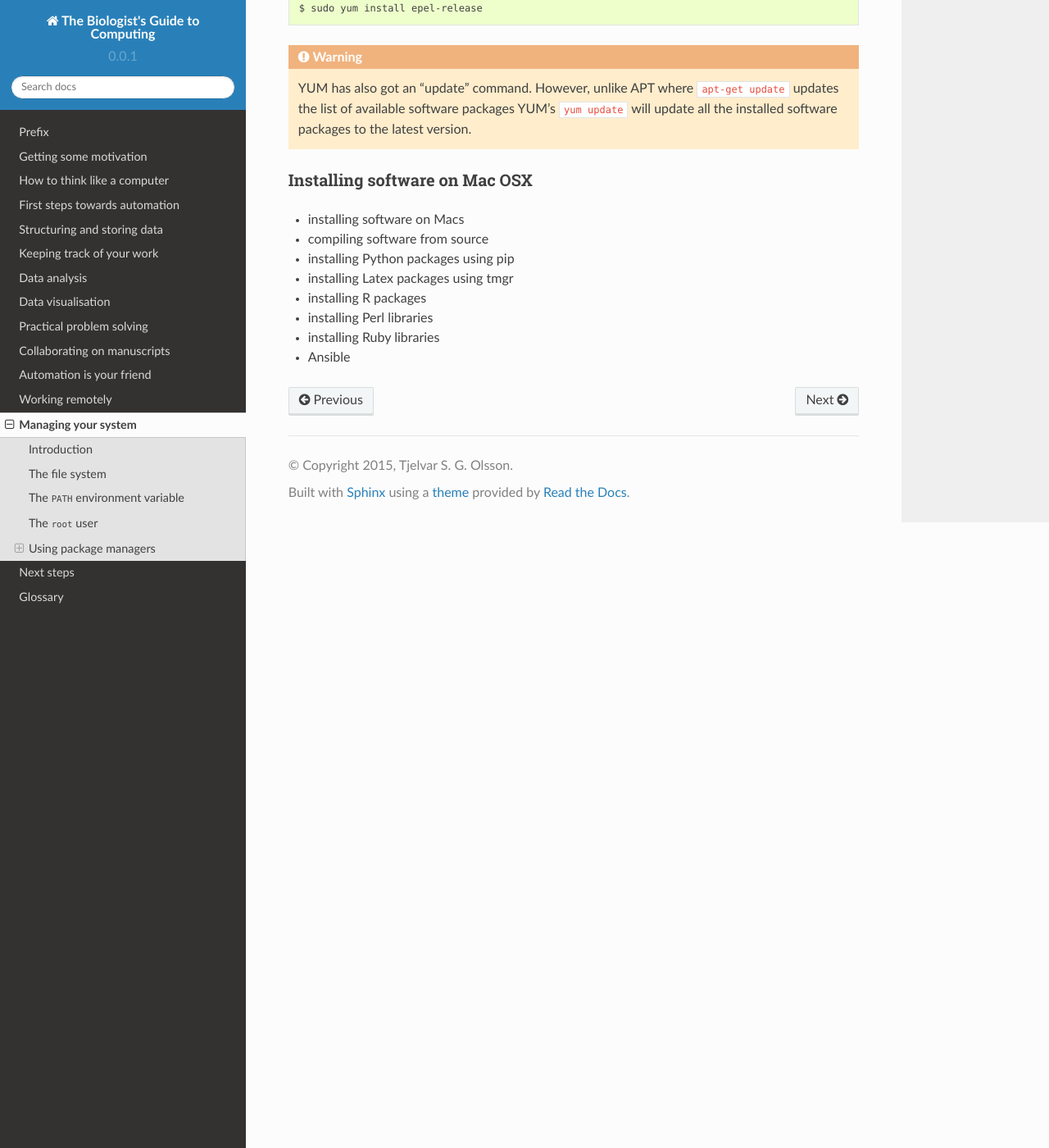
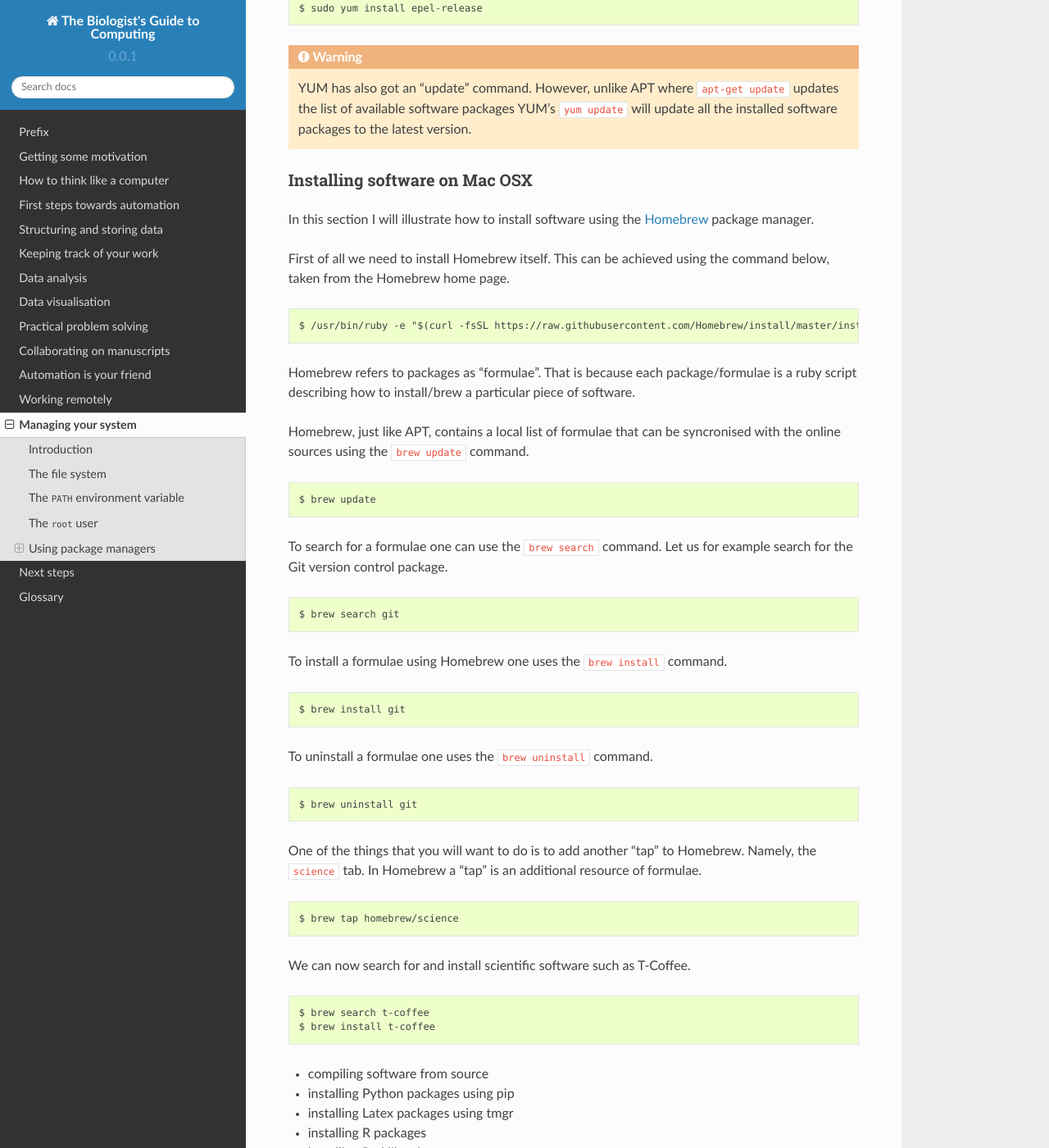
Before and after one commit to tjelvar-olsson/biologists-guide-to-computing, a Sphinx documentation site: the page built from source/managing-your-system.rst, in a window 1280 px wide and 1400 px high, scrolled down 5008 px. Shown: the whole window at 82% size. Built offline with Sphinx 7.4.7 and the Read the Docs theme 2.0.0, drawn with Linux system fonts in a browser that asks for light colours.

Commit message:
Added homebrew section

```diff
--- a/source/managing-your-system.rst
+++ b/source/managing-your-system.rst
@@ -270,7 +270,61 @@ repository. This can be achieved by running the command below.
 Installing software on Mac OSX
 ~~~~~~~~~~~~~~~~~~~~~~~~~~~~~~
 
-- installing software on Macs
+In this section I will illustrate how to install software using the
+`Homebrew <http://brew.sh/>`_ package manager.
+
+First of all we need to install Homebrew itself. This can be achieved using the
+command below, taken from the Homebrew home page.
+
+.. code-block:: none
+
+    $ /usr/bin/ruby -e "$(curl -fsSL https://raw.githubusercontent.com/Homebrew/install/master/install)"
+
+Homebrew refers to packages as "formulae". That is because each
+package/formulae is a ruby script describing how to install/brew a particular
+piece of software.
+
+Homebrew, just like APT, contains a local list of formulae that can be
+syncronised with the online sources using the ``brew update`` command.
+
+.. code-block:: none
+
+    $ brew update
+
+To search for a formulae one can use the ``brew search`` command. Let us for
+example search for the Git version control package.
+
+.. code-block:: none
+
+    $ brew search git
+
+To install a formulae using Homebrew one uses the ``brew install`` command.
+
+.. code-block:: none
+
+    $ brew install git
+
+To uninstall a formulae one uses the ``brew uninstall`` command.
+
+.. code-block:: none
+
+    $ brew uninstall git
+
+One of the things that you will want to do is to add another "tap" to Homebrew.
+Namely, the ``science`` tab. In Homebrew a "tap" is an additional resource of
+formulae.
+
+.. code-block:: none
+
+    $ brew tap homebrew/science
+
+We can now search for and install scientific software such as T-Coffee.
+
+.. code-block:: none
+
+    $ brew search t-coffee
+    $ brew install t-coffee
+
 - compiling software from source
 - installing Python packages using pip
 - installing Latex packages using tmgr
```
